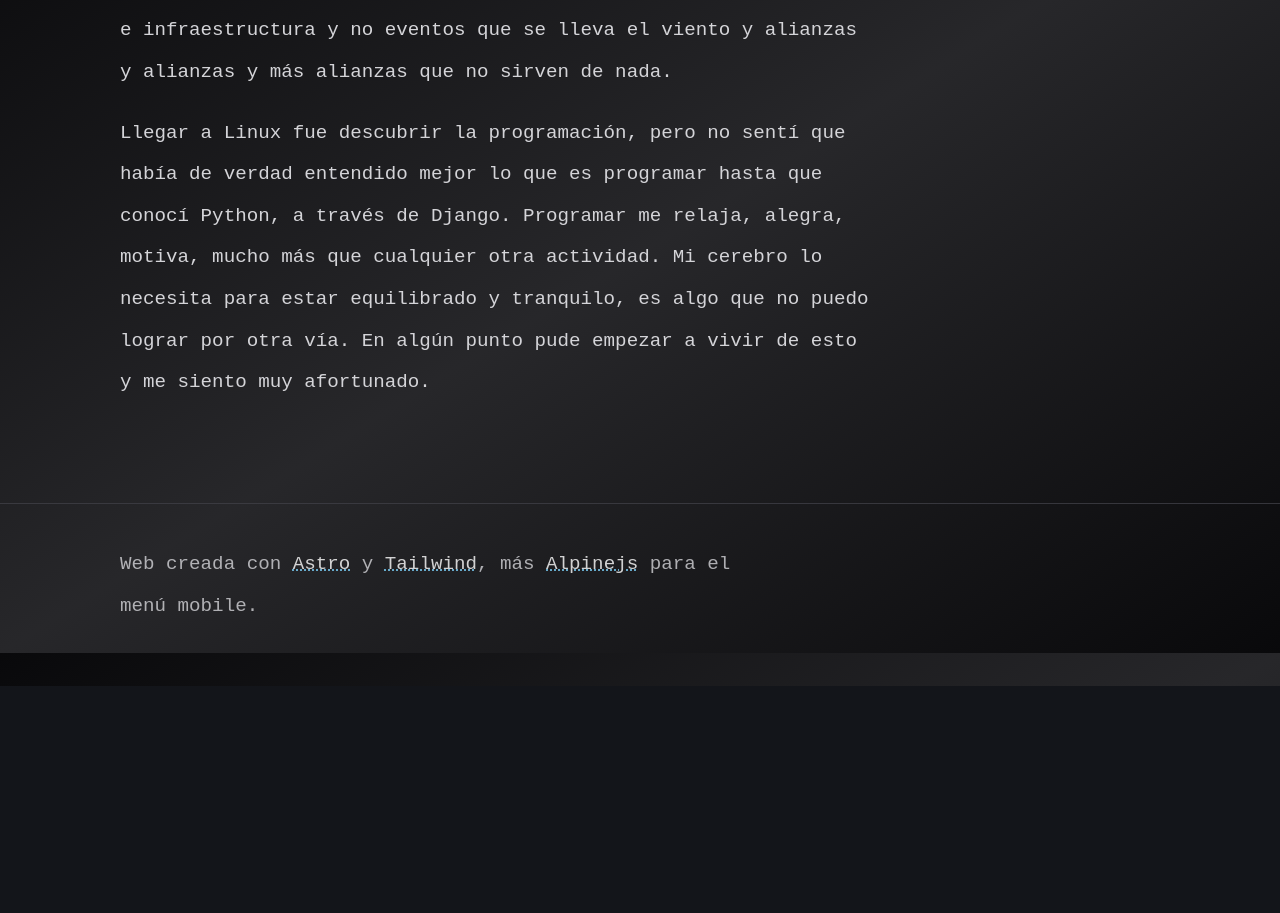
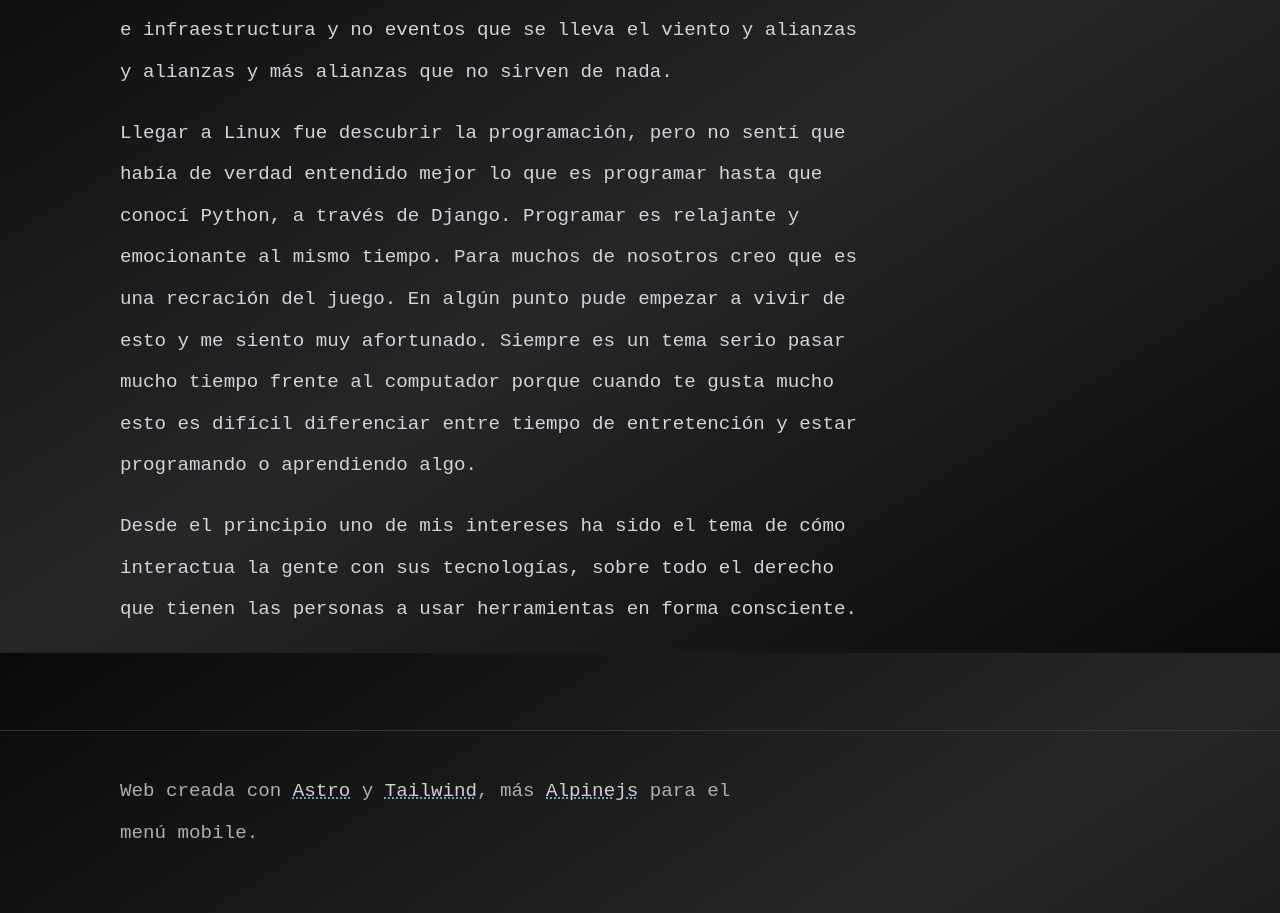
Before and after one commit to pedregalux/newastro, an Astro site: page /quiensoy in a window 1280 px wide. Shown: the part 2547-3460 px from the top of the page. Before the commit the page ends 3233 px from the top, so only its background shows below. Built offline with nearby package versions, Linux system fonts and the light colour scheme; Astro itself is replaced by a stand-in of ours.

Commit message:
upt quien soy

```diff
--- a/src/pages/quiensoy.astro
+++ b/src/pages/quiensoy.astro
@@ -29,11 +29,9 @@ import Sidebar from '../components/Sidebar.astro';
             <p>
                 Mi nombre no es ni Pedro ni soy de Barcelona, como me recomienda Codeium, que uso en Codium y lo recomiendo siempre. Mi nombre es Felipe y vivo en Valparaíso, Chile.
             </p>
-
             <p>
                 Comencé a hacer cosas en el computador cuando prácticamente Internet estaba llegando. En los noventa habían muchos sitios que uno visitaba con frecuencia. ¿Recuerdan cuando guardábamos booksmarks ordenados por carpeta en Netscape Navigator? En esos años revisaba un directorio llamado World Wide Punk, una página que reseñaba música, sellos, zines y distros. En el footer de la página encontré un banner de Linux. Hasta ese día sólo había hecho algunos experimentos en HTML en un editor para Mac llamado BBedit. Sólo páginas raras y gifs animados.
             </p>
-
             <p>
                 Me obsesioné con Linux. Con instalarlo y conocer ese otro sistema operativo en el que la gente podía hacer lo que quisiera. Mi primera distro fue claro, Red Hat. Después Mandrake, por la cantidad de cosas que tenía resueltas. Desde que usé Debian la primera vez no me fui nunca de los sistemas basados en Debian. Si, el mantenedor de paquetes, la consistencia y estabilidad del sistema. Ubuntu, Mepis, etc. Un tiempo usé Arch, cuando se hizo muy popular al principio, para ver qué tal era. Me devolví a derivados de Debian, la última vez a MX Linux y me quedé para siempre.
             </p>
@@ -41,7 +39,10 @@ import Sidebar from '../components/Sidebar.astro';
                 Linux ha sido mi mundo desde hace muchos muchos años. GNOME, KDE, Xfce, GIMP, Bluefish, Abiword, Gnumeric, Evolution(noooo!), Firefox, HexChat y tantos otros. La aventura extraña de hacer un kernel personalizado, nada más poco útil pero al mismo tiempo muy gratificante. Buenos recuerdos. Al inicio era fanático del software libre, un evangelizador dedicado, hoy también lo soy, pero entiendo perfectamente porqué hay gente que no lo usa y no me queda energía para tratar de convertir a nadie. Creo que el software libre se tomó el mundo, se cumplió mucho de lo que siempre soñamos y ahora tiene otros problemas, algunos viejos,  que no se han resuelto. Ya escribiré de eso pero el resumen es: hay que pagarle a la gente que mantiene y desarrolla el software. Lo otro: las empresas tienen la obligación moral de devolver a la comunidad poniéndose con cosas concretas como horas de desarrollo e infraestructura y no eventos que se lleva el viento y alianzas y alianzas y más alianzas que no sirven de nada.
             </p>
             <p>
-                Llegar a Linux fue descubrir la programación, pero no sentí que había de verdad entendido mejor lo que es programar hasta que conocí Python, a través de Django. Programar me relaja, alegra, motiva, mucho más que cualquier otra actividad. Mi cerebro lo necesita para estar equilibrado y tranquilo, es algo que no puedo lograr por otra vía. En algún punto pude empezar a vivir de esto y me siento muy afortunado.
+                Llegar a Linux fue descubrir la programación, pero no sentí que había de verdad entendido mejor lo que es programar hasta que conocí Python, a través de Django. Programar es relajante y emocionante al mismo tiempo. Para muchos de nosotros creo que es una recración del juego. En algún punto pude empezar a vivir de esto y me siento muy afortunado. Siempre es un tema serio pasar mucho tiempo frente al computador porque cuando te gusta mucho esto es difícil diferenciar entre tiempo de entretención y estar programando o aprendiendo algo.
+            </p>
+            <p>
+                Desde el principio uno de mis intereses ha sido el tema de cómo interactua la gente con sus tecnologías, sobre todo el derecho que tienen las personas a usar herramientas en forma consciente.
             </p>
 
         </div>
```
Also changed, not shown: astro.config.mjs (line endings or trailing spaces).
